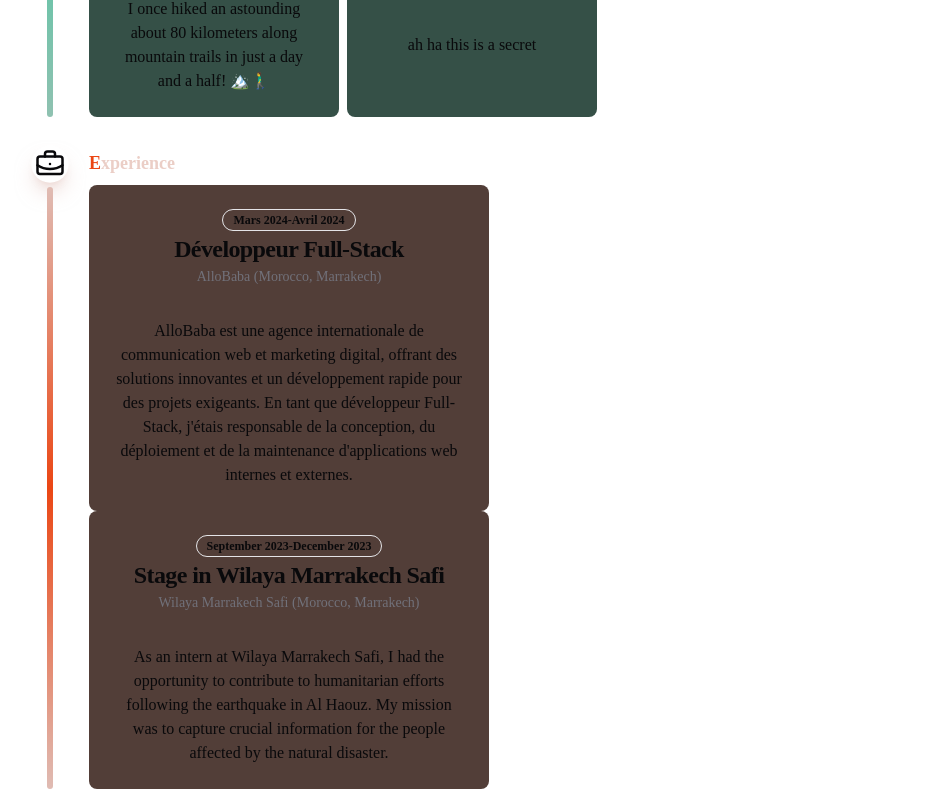
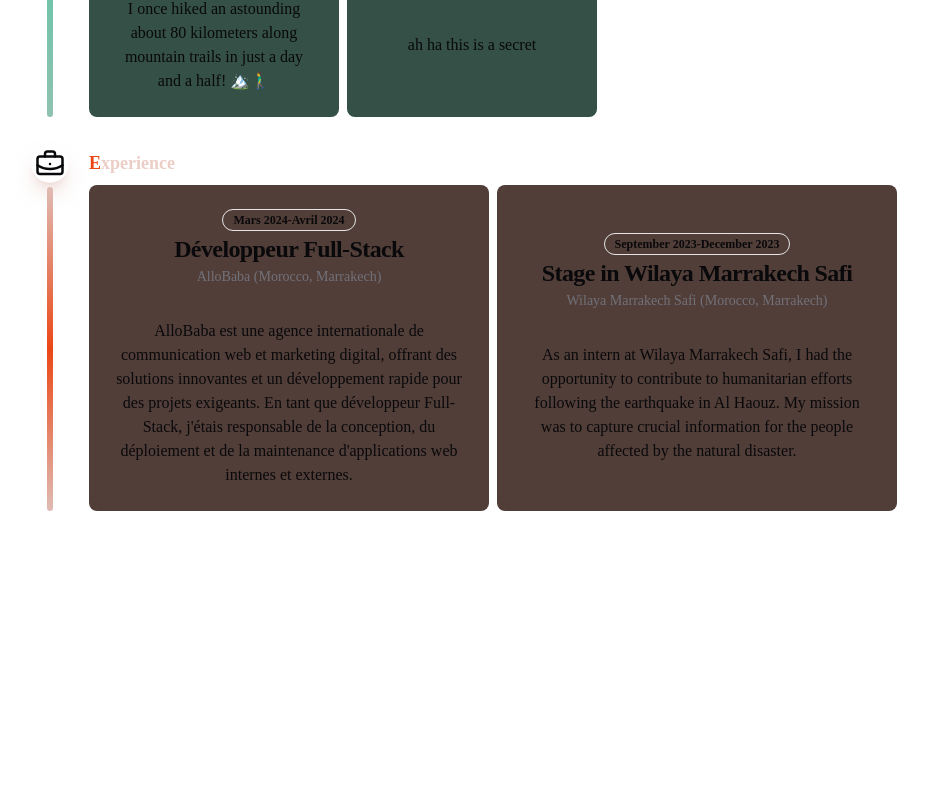
Before and after one commit to ilorez/portfolio, a Next.js app: page / in a window 1280 px wide. Shown: the part 1432-2221 px from the top of the page, without its empty margins (13-941 px from the left). After the commit the page ends 1943 px from the top, so only its background shows below. Built offline with nearby package versions, Linux system fonts and the light colour scheme.

Commit message:
refactor: Update Experience component to use flex-wrap for displaying experiences

```diff
--- a/components/global/homepage/Exprience.tsx
+++ b/components/global/homepage/Exprience.tsx
@@ -25,7 +25,7 @@ const Experience: React.FC = () => {
             cap_color="text-i-experience-via"
             light_color="text-light-experience"
           />
-          <div>
+          <div className="flex flex-wrap w-full gap-2">
             {experiences.map((exp, index) => (
               <ExperienceCard key={index} {...exp} />
             ))}
```
